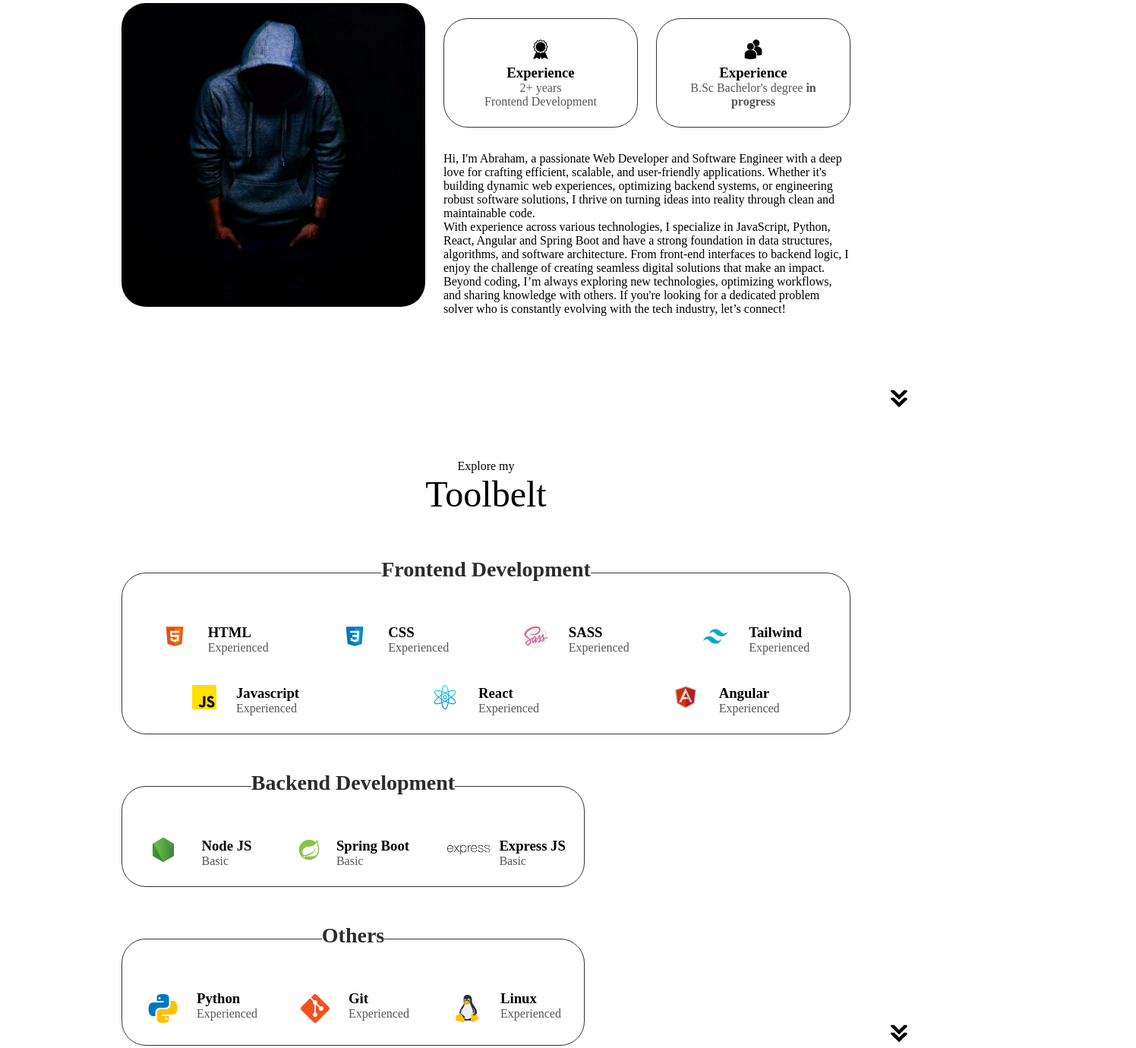
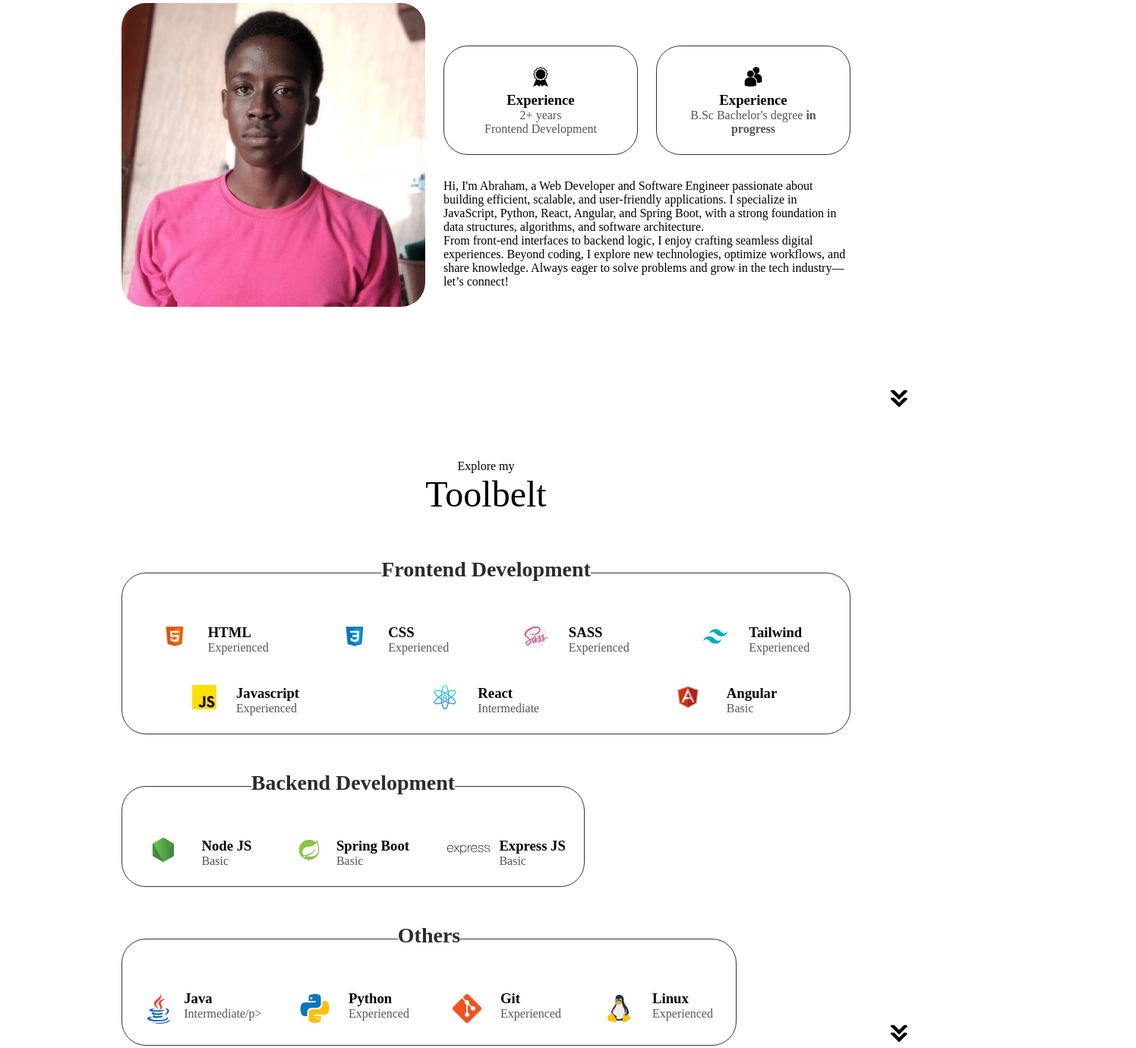
Before and after one commit to Semilore317/my-new-portfolio, a plain HTML site: page index.html in a window 1280 px wide. Shown: the part 1091-2471 px from the top of the page at 76% size, 1496 px wide, since content can reach past the window. Drawn offline with Linux system fonts and the light colour scheme.

Commit message:
more minor changes

```diff
--- a/index.html
+++ b/index.html
@@ -43,12 +43,13 @@
 
     <section class="profile">
       <div class="section__pic-container">
-        <img src="./assets/1687329012141.jpg" alt="John Doe profile picture" class="profile-pic"/>
+        <img src="./assets/Untitled.jpeg" alt="John Doe profile picture" class="profile-pic"/>
       </div>
       <div class="section__text">
         <p class="section__text-p1">Hello, i'm</p>
-        <h1 class="title anim-text">Abraham Bankole</h1>
+        <h1 class="title anim-text">Abraham O. Bankole</h1>
         <p class="section__text-p2">Web developer</p>
+        <!--
         <div class="btn-container">
           <!--
           <button
@@ -57,7 +58,7 @@
           >
             Download CV
           </button>
-        -->
+
         <button class="btn-btn-color-1" onclick="location.href='./#contact'">
           Contact Me!
         </button>
@@ -68,6 +69,7 @@
         <img src="./assets/github.png" alt="Github address" class="icon" />
         <img src="./assets/email.png" alt="Email address" class="icon" />
       </div>
+        -->
       </div>
     </section>
 
@@ -78,7 +80,7 @@
       <div class="section-container">
         <div class="section__pic-container">
           <img
-            src="./assets/1687329012141.jpg"
+            src="./assets/5884330505665628916.jpg"
             alt="Profile picture"
             class="about-pic"
           />
@@ -110,13 +112,9 @@
             </div>
           </div>
           <div class="text-container">
-            Hi, I'm Abraham, a passionate Web Developer and Software Engineer with a deep love for crafting efficient, scalable, and user-friendly applications. Whether it's building dynamic web experiences, optimizing backend systems, or engineering robust software solutions, I thrive on turning ideas into reality through clean and maintainable code.
-            <br />
-
-            With experience across various technologies, I specialize in JavaScript, Python, React, Angular and Spring Boot and have a strong foundation in data structures, algorithms, and software architecture. From front-end interfaces to backend logic, I enjoy the challenge of creating seamless digital solutions that make an impact.
-            <br />
-
-            Beyond coding, I’m always exploring new technologies, optimizing workflows, and sharing knowledge with others. If you're looking for a dedicated problem solver who is constantly evolving with the tech industry, let’s connect!
+            Hi, I'm Abraham, a Web Developer and Software Engineer passionate about building efficient, scalable, and user-friendly applications. I specialize in JavaScript, Python, React, Angular, and Spring Boot, with a strong foundation in data structures, algorithms, and software architecture.
+            <br/>
+            From front-end interfaces to backend logic, I enjoy crafting seamless digital experiences. Beyond coding, I explore new technologies, optimize workflows, and share knowledge. Always eager to solve problems and grow in the tech industry—let’s connect!
           </div>
         </div>
       </div>
@@ -209,7 +207,7 @@
 
                   <div>
                     <h3>React</h3>
-                    <p>Experienced</p>
+                    <p>Intermediate</p>
                   </div>
                 </article>
                 <article>
@@ -221,7 +219,7 @@
 
                   <div>
                     <h3>Angular</h3>
-                    <p>Experienced</p>
+                    <p>Basic</p>
                   </div>
                 </article>
                 <!--
@@ -324,6 +322,14 @@
                 <h2 class="experience-sub-title">Others</h2>
               </legend>
               <div class="article-container">
+                <article>
+                  <img src="./assets/icons8-java.svg" alt="">
+                  <div>
+                    <h3>Java</h3>
+                    <p>Intermediate/p>
+                  </div>
+                </article>
+
                 <article>
                   <img src="./assets/icons8-python.svg" alt="">
 
@@ -487,6 +493,15 @@
                 </a>
             </p>
         </div>
+
+        <div class="contact-info-container">
+          <img src="./assets/icons8-instagram.svg" alt="ig icon" class="icon contact-icon">
+          <p>
+              <a href="https://www.instagram.com/semilore_bankole/">
+                  Instagram
+              </a>
+          </p>
+      </div>
     </div>
     </div>
     </section>
```
Also changed, not shown: assets/5884330505665628916.jpg (added), assets/Untitled.jpeg (added), assets/icons8-instagram.svg (added). Lines whose indentation alone changed are shown as unchanged.
